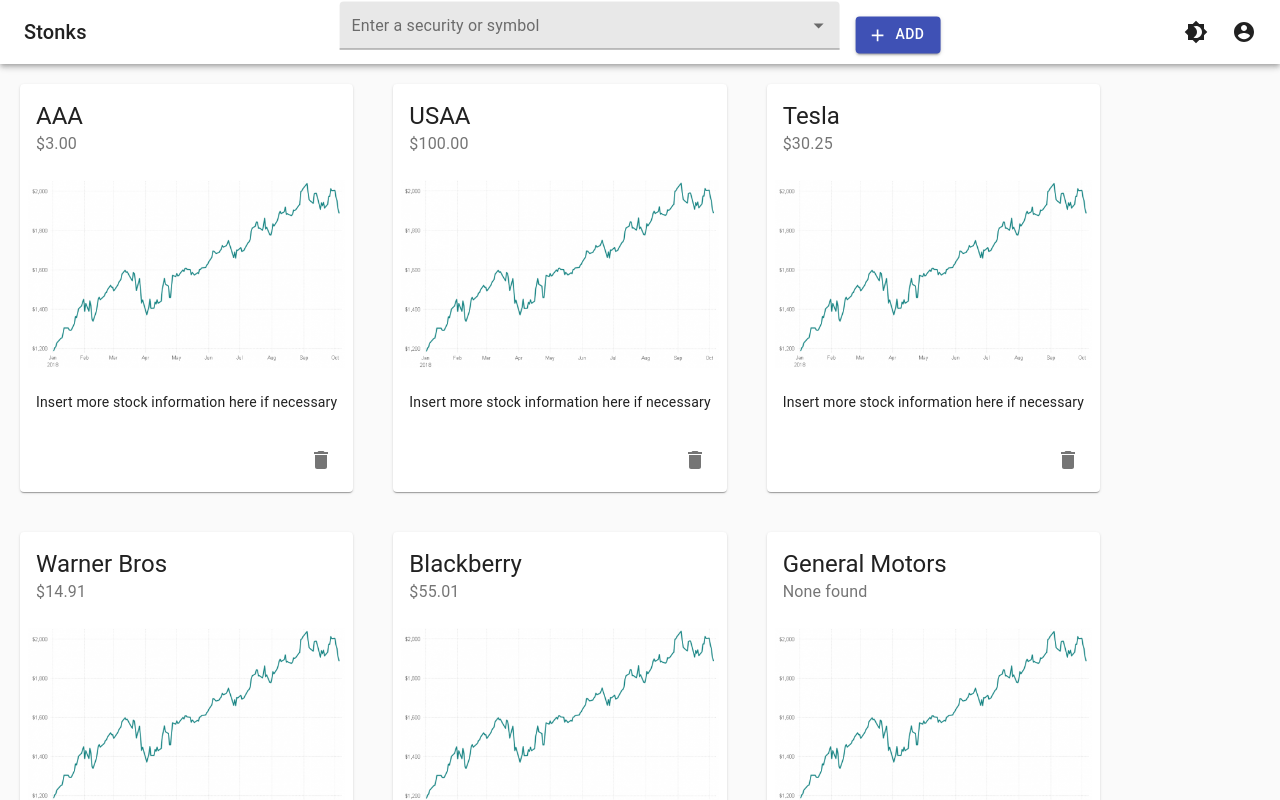
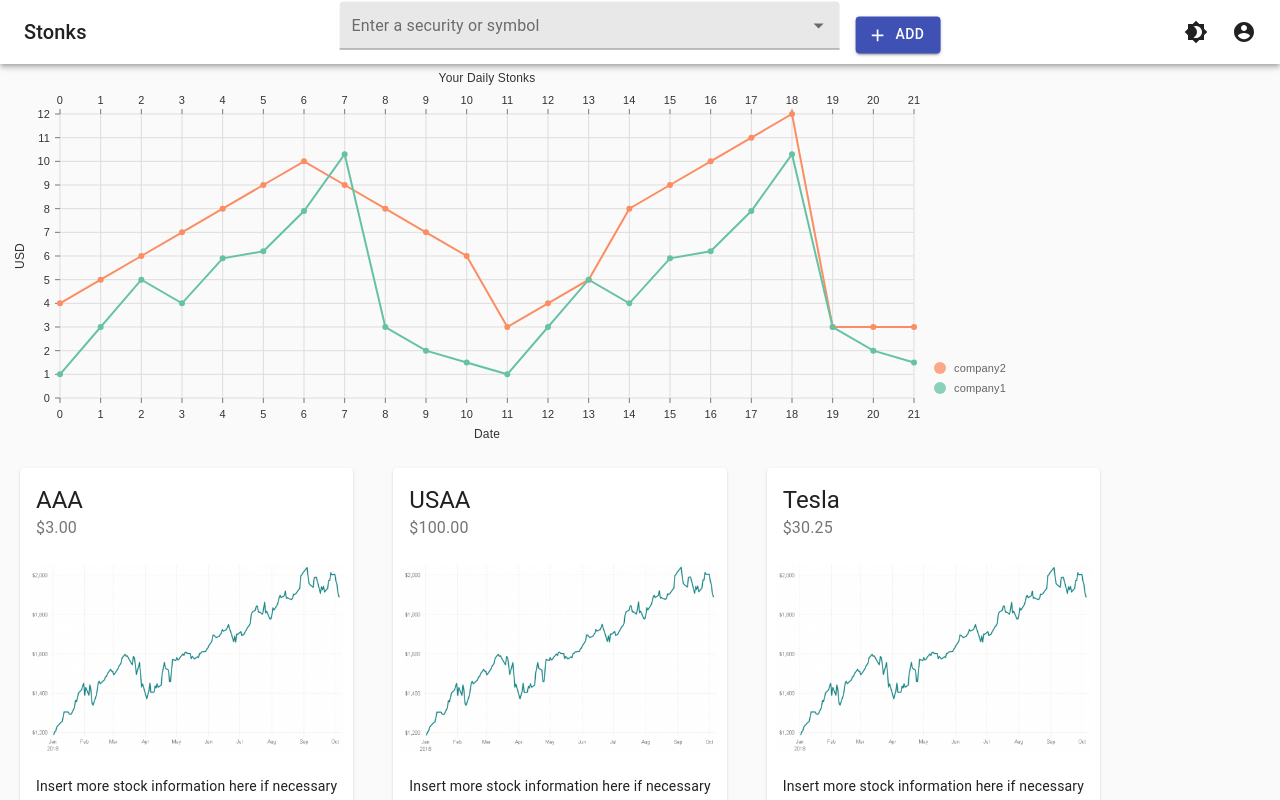
Before and after one commit to aggie-coding-club/stocks-frontend, a React (Create React App) app: page / in a window 1280 px wide. Shown: the top 800 px of the page. Built offline with nearby package versions, Linux system fonts and the light colour scheme.

Commit message:
nwhn: initial graph boilerplate

```diff
--- a/src/App.js
+++ b/src/App.js
@@ -4,18 +4,21 @@
 import SearchBar from './components/dashboard/SearchBar';
 import Stocks from './components/dashboard/Stocks';
 import useMediaQuery from '@material-ui/core/useMediaQuery';
-import { createMuiTheme, ThemeProvider } from '@material-ui/core/styles';
+import {createMuiTheme, ThemeProvider} from '@material-ui/core/styles';
 import CssBaseline from '@material-ui/core/CssBaseline';
-import React, { useState } from 'react';
+import React, {useState} from 'react';
+// TODO(nhwn): replace hardcoded data imports with calls to the backend
 import stockData from './data/stock_data2.json'
+import sampleGraphData from './data/graph_sample_data.json'
 import {SatelliteTwoTone} from "@material-ui/icons";
-;
+import Graph from "./components/dashboard/Graph";
 
 
 function App() {
   const prefersDarkMode = useMediaQuery('(prefers-color-scheme: dark)');
   const [darkState, setDarkState] = useState(true);
-  const [stocks, setStocks] = useState(stockData.stocks)
+  const [stocks, setStocks] = useState(stockData.stocks);
+  const [graphData, setGraphData] = useState(sampleGraphData);
 
   const theme = React.useMemo(
     () =>
@@ -25,7 +28,7 @@
           //type: darkState ? 'dark' : 'light'
         },
       }),
-      [prefersDarkMode],
+    [prefersDarkMode],
   );
 
   function addStock(title) {
@@ -45,8 +48,9 @@
       <ThemeProvider theme={theme}>
         <CssBaseline />
         <div className="App">
-          <AppBar addStock={addStock}/>
-          <Stocks stocks={stocks} delStock={delStock}/>
+          <AppBar addStock={addStock} />
+          <Graph data={graphData} />
+          <Stocks stocks={stocks} delStock={delStock} />
         </div>
       </ThemeProvider>
 
--- /dev/null
+++ b/src/components/dashboard/Graph.js
@@ -0,0 +1,101 @@
+import {ResponsiveLine} from '@nivo/line'
+import {makeStyles} from '@material-ui/core/styles'
+
+// FIXME: determine the format that we're gonna receive the date/timestamps as
+// NOTE: Nivo expects data to look like this:
+// Array<{
+//   id: string | number,
+//   data: Array<{
+//     x: number | string | Date, (we want a string, which can then be parsed into a date based on a format specifier)
+//     y: number | string | Date, (we want an number, probably USD or some other measurement/index)
+//   }>
+// }>
+
+// NOTE: a lot of Nivo's formatting requires arbitrary numbers/strings instead of CSS values,
+// so my apologies if this makes your eyes bleed
+// FIXME: avoid hardcoding the theme and instead rely on the background
+export default function Graph({data}) {
+  return (
+    <div
+      className='graph'
+      style={{
+        width: '80vw',
+        height: '30vw',
+      }}>
+      <ResponsiveLine
+        data={data}
+        colors={{
+          scheme: 'set2'
+        }}
+        theme={{
+          // for whatever reason, this is not set by the color scheme, so
+          // we do it manually here
+          textColor: 'white',
+          tooltip: {
+            container: {
+              background: 'black'
+            }
+          },
+          crosshair: {
+            line: {
+              stroke: 'white'
+            }
+          }
+        }}
+        // enables the cool sliding line that displays intercepts
+        enableSlices={'x'}
+        margin={{
+          top: 50,
+          right: 110,
+          bottom: 50,
+          left: 60
+        }}
+        // round the displayed y-value to 2 decimal places
+        yFormat=" >-.2f"
+        axisBottom={{
+          legend: 'Date',
+          // move axis label down to avoid hitting the axis line
+          legendOffset: 36,
+          legendPosition: 'middle'
+        }}
+        axisLeft={{
+          legend: 'USD',
+          // move axis label left to avoid hitting the axis line
+          legendOffset: -40,
+          legendPosition: 'middle'
+        }}
+        axisTop={{
+          legend: 'Your Daily Stonks',
+          // move axis label up to avoid hitting the axis line
+          legendOffset: -36,
+          legendPosition: 'middle'
+        }}
+        legends={[
+          {
+            anchor: 'bottom-right',
+            direction: 'column',
+            // move legend box right to avoid hitting the graph
+            translateX: 100,
+            // ensure there's space for legend box to be populated
+            itemWidth: 80,
+            itemHeight: 20,
+            itemOpacity: 0.75,
+            symbolSize: 12,
+            symbolShape: 'circle',
+            // make the hovered item more visible
+            symbolBorderColor: 'rgba(0, 0, 0, .5)',
+            effects: [
+              {
+                on: 'hover',
+                style: {
+                  itemBackground: 'rgba(0, 0, 0, .03)',
+                  itemOpacity: 1
+                }
+              }
+            ]
+          }
+        ]}
+      />
+    </div>
+  );
+}
--- /dev/null
+++ b/src/data/graph_sample_data.json
@@ -0,0 +1,188 @@
+[
+  {
+    "id": "company1",
+    "data": [
+      {
+        "x": 0,
+        "y": 1
+      },
+      {
+        "x": 1,
+        "y": 3
+      },
+      {
+        "x": 2,
+        "y": 5
+      },
+      {
+        "x": 3,
+        "y": 4
+      },
+      {
+        "x": 4,
+        "y": 5.9
+      },
+      {
+        "x": 5,
+        "y": 6.2
+      },
+      {
+        "x": 6,
+        "y": 7.9
+      },
+      {
+        "x": 7,
+        "y": 10.3
+      },
+      {
+        "x": 8,
+        "y": 3
+      },
+      {
+        "x": 9,
+        "y": 2
+      },
+      {
+        "x": 10,
+        "y": 1.5
+      },
+      {
+        "x": 11,
+        "y": 1
+      },
+      {
+        "x": 12,
+        "y": 3
+      },
+      {
+        "x": 13,
+        "y": 5
+      },
+      {
+        "x": 14,
+        "y": 4
+      },
+      {
+        "x": 15,
+        "y": 5.9
+      },
+      {
+        "x": 16,
+        "y": 6.2
+      },
+      {
+        "x": 17,
+        "y": 7.9
+      },
+      {
+        "x": 18,
+        "y": 10.3
+      },
+      {
+        "x": 19,
+        "y": 3
+      },
+      {
+        "x": 20,
+        "y": 2
+      },
+      {
+        "x": 21,
+        "y": 1.5
+      }
+    ]
+  },
+  {
+    "id": "company2",
+    "data": [
+      {
+        "x": 0,
+        "y": 4
+      },
+      {
+        "x": 1,
+        "y": 5
+      },
+      {
+        "x": 2,
+        "y": 6
+      },
+      {
+        "x": 3,
+        "y": 7
+      },
+      {
+        "x": 4,
+        "y": 8
+      },
+      {
+        "x": 5,
+        "y": 9
+      },
+      {
+        "x": 6,
+        "y": 10
+      },
+      {
+        "x": 7,
+        "y": 9
+      },
+      {
+        "x": 8,
+        "y": 8
+      },
+      {
+        "x": 9,
+        "y": 7
+      },
+      {
+        "x": 10,
+        "y": 6
+      },
+      {
+        "x": 11,
+        "y": 3
+      },
+      {
+        "x": 12,
+        "y": 4
+      },
+      {
+        "x": 13,
+        "y": 5
+      },
+      {
+        "x": 14,
+        "y": 8
+      },
+      {
+        "x": 15,
+        "y": 9
+      },
+      {
+        "x": 16,
+        "y": 10
+      },
+      {
+        "x": 17,
+        "y": 11
+      },
+      {
+        "x": 18,
+        "y": 12
+      },
+      {
+        "x": 19,
+        "y": 3
+      },
+      {
+        "x": 20,
+        "y": 3
+      },
+      {
+        "x": 21,
+        "y": 3
+      }
+    ]
+  }
+]
```
